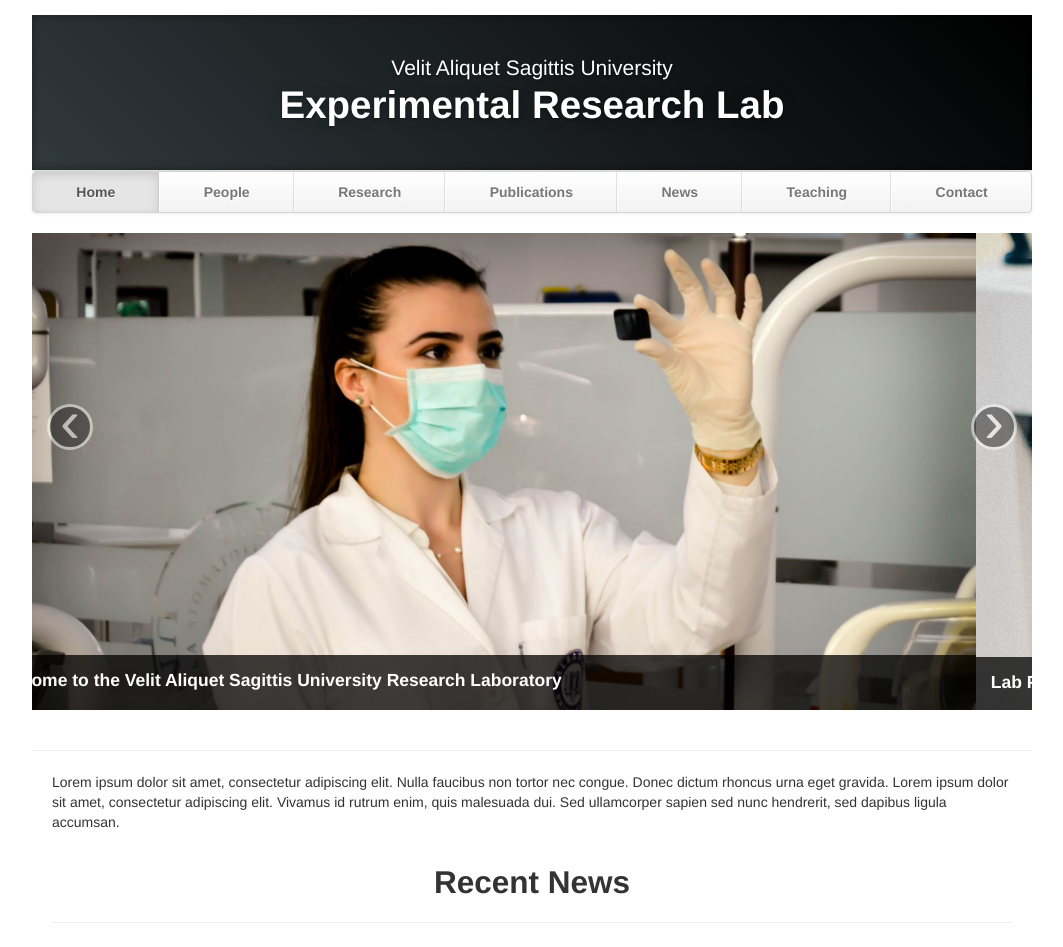
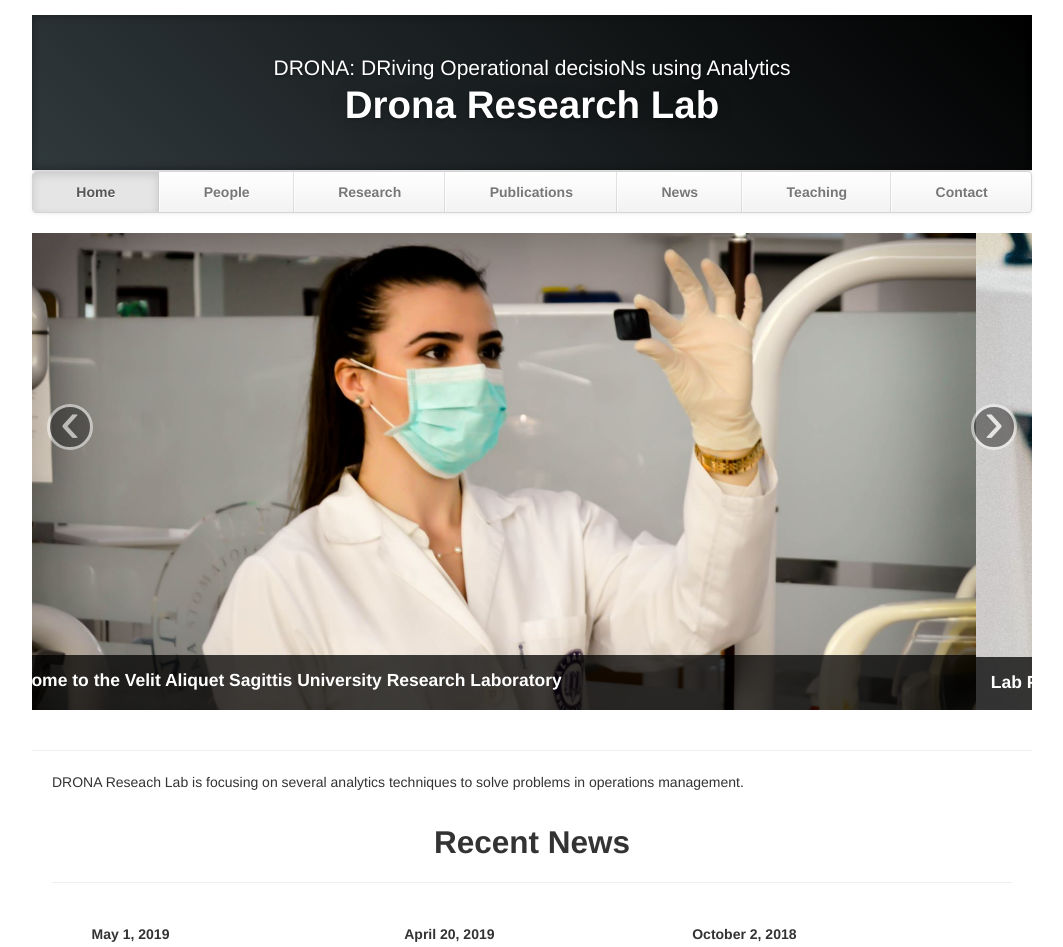
Before and after one commit to manugupta-or/drona-lab, a plain HTML site: page index.html in a window 1280 px wide. Shown: the top 947 px of the page, without its empty margins (108-1171 px from the left). Drawn offline with Linux system fonts and the light colour scheme.

Commit message:
Update index.html

```diff
--- a/index.html
+++ b/index.html
@@ -14,8 +14,8 @@
    <body>
       <div class="container">
          <header class="jumbotron subhead" id="overview">
-            <p class="lead"> Velit Aliquet Sagittis University </p>
-            <h1>Experimental Research Lab</h1>
+            <p class="lead"> DRONA: DRiving Operational decisioNs using Analytics </p>
+            <h1>Drona Research Lab</h1>
          </header>
          <div class="masthead">
             <div class="navbar">
@@ -72,10 +72,7 @@
             <div class="row-fluid marketing">
                <div class="span12">
                   <p>
-                     Lorem ipsum dolor sit amet, consectetur adipiscing elit. Nulla faucibus non tortor nec congue.
-                     Donec dictum rhoncus urna eget gravida. Lorem ipsum dolor sit amet, consectetur adipiscing elit.
-                     Vivamus id rutrum enim, quis malesuada dui. Sed ullamcorper sapien sed nunc hendrerit, sed dapibus
-                     ligula accumsan.
+                     DRONA Reseach Lab is focusing on several analytics techniques to solve problems in operations management.
                   </p>
                   <br/>
                </div>
```
